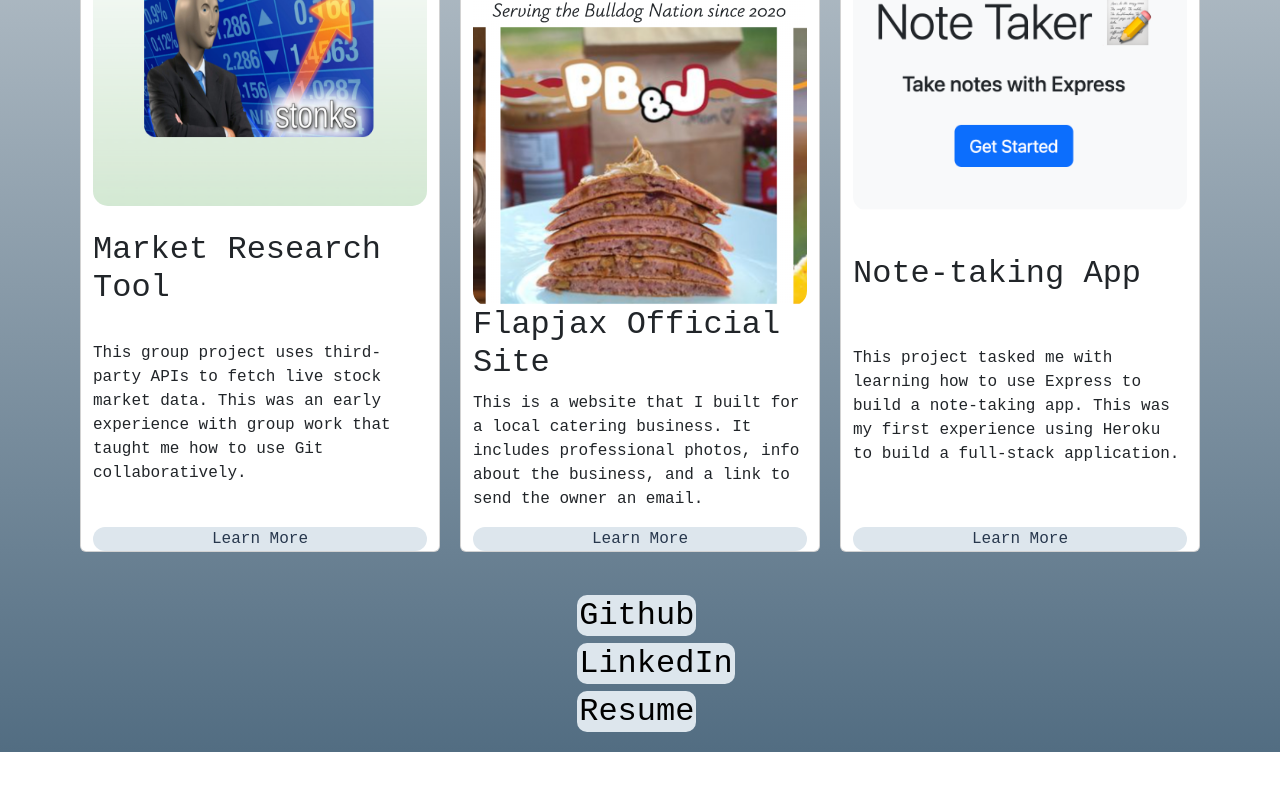
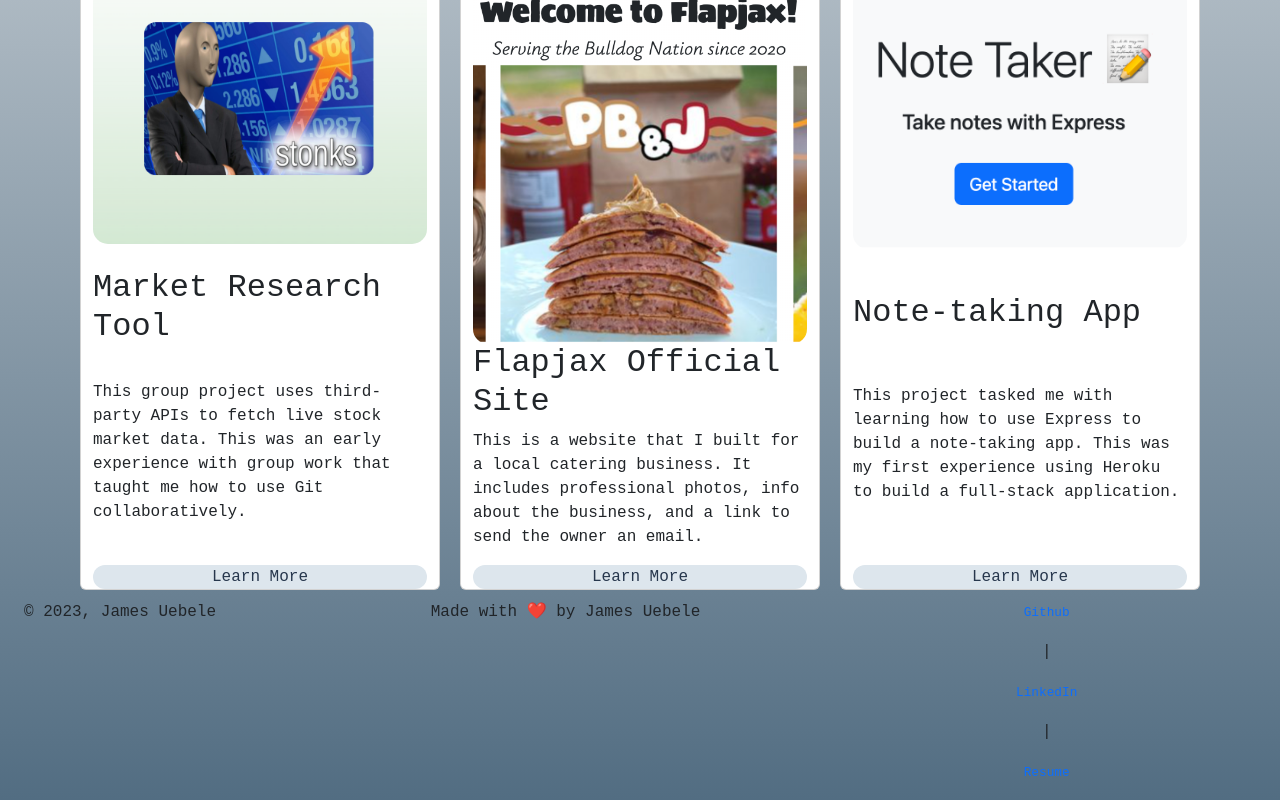
Before and after one commit to Juebele/SPA_Portfolio, a React (Create React App) app: page / in a window 1280 px wide. Shown: the part 641-1441 px from the top of the page. Before the commit the page ends 1393 px from the top, so only its background shows below. Built offline with nearby package versions, Linux system fonts and the light colour scheme.

Commit message:
made more formatting changes. Need to sort out footer still

```diff
--- a/src/components/Footer.js
+++ b/src/components/Footer.js
@@ -4,14 +4,22 @@ function Footer(props) {
     console.log(props)
 
     return (
-        <div class="container footer">
-        <div class="links">
-            <ul>
-                <li><a href="https://github.com/Juebele" target="_blank">Github</a></li>
-                <li><a href="https://www.linkedin.com/in/juebele/" target="blank">LinkedIn</a></li>
-                <li><a href="/images/myw3schoolsimage.jpg" download="Resume_2023.docx">Resume</a></li>
-            </ul>
-        </div>
+        <div className='container-fluid row'>
+            <div className='col'>
+            <p className='col container-fluid justify-content-end'>© 2023, James Uebele</p>
+            </div>
+            <div className='col'>
+            <p>Made with ❤️ by James Uebele</p>
+            </div>
+            <div id="contributorLinks" className='col container-fluid'>
+                <div className='row'>
+                <p><a href="https://github.com/Juebele" target="_blank" className='col footer-link'>Github</a></p>
+                <p className='col'> | </p>
+                <p><a href="https://www.linkedin.com/in/juebele/" target="blank" className='col footer-link'>LinkedIn</a></p>
+                <p className='col'> | </p>
+                <p><a href="/images/myw3schoolsimage.jpg" download="Resume_2023.docx" className='col footer-link'>Resume</a></p>
+                </div>
+            </div>
         </div>
     );
 }
--- a/src/components/Header.js
+++ b/src/components/Header.js
@@ -10,7 +10,7 @@ function Header(props) {
     <div className="container-fluid header">
       <div class="center">
       <h1>James Uebele</h1>
-      <h2>Full-Stack Web Developer Building Pages for Startups</h2>
+      <h2>Full-Stack Web Developer Building with a Strong Knowledge of the Latest Technologies</h2>
       </div>
     </div>
   );
--- a/src/style.css
+++ b/src/style.css
@@ -109,6 +109,16 @@
     transition: all .5s ease;
 }
 
+#contributorLinks {
+    text-align: center;
+}
+
+.footer-link {
+    text-decoration: none;
+    /* font-weight: bold; */
+    font-size: .8rem;
+}
+
 .links {
     display: flex;
     font-size: 30px;
```
